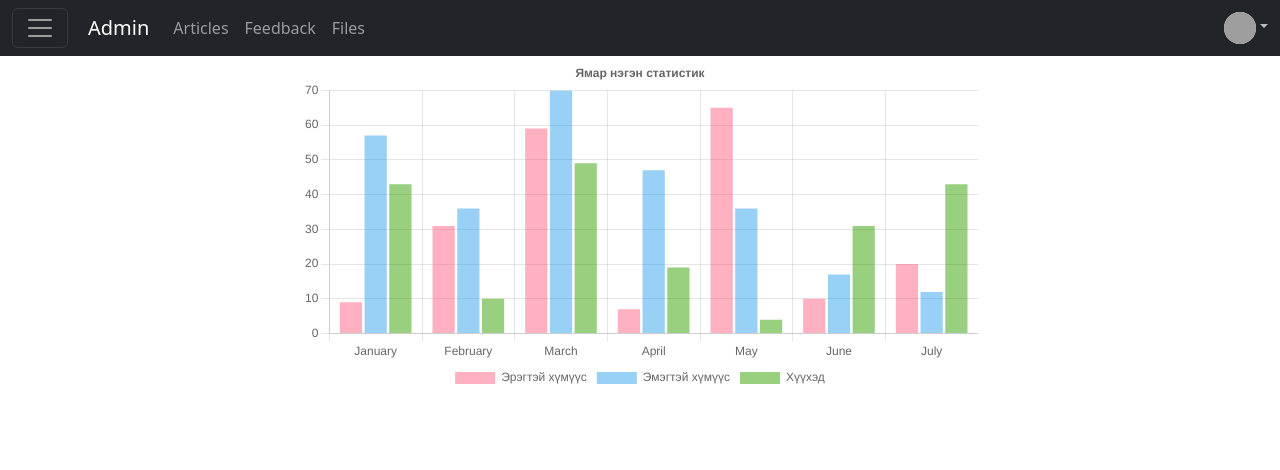
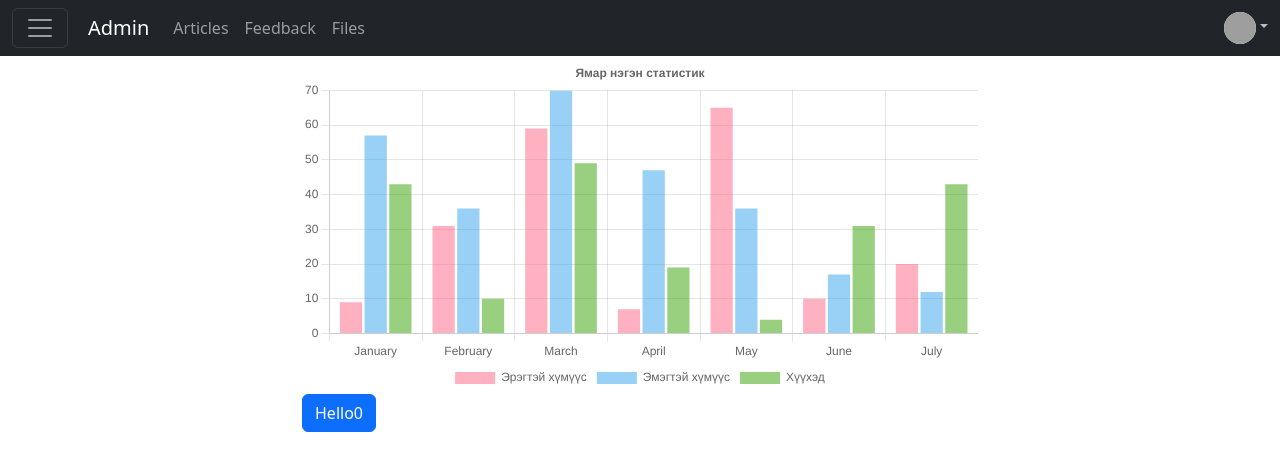
Before and after one commit to binderiyats/admin-panel, a React (Create React App) app: page / in a window 1280 px wide. Shown: the top 470 px of the page. Built offline with nearby package versions, Linux system fonts and the light colour scheme; grey boxes are pictures that could not be loaded.

Commit message:
Class component

```diff
--- /dev/null
+++ b/src/components/DemoClassComponent.jsx
@@ -0,0 +1,38 @@
+import React from "react";
+import { Button } from "react-bootstrap";
+import { toast } from "react-toastify";
+export class DemoClassComponent extends React.Component {
+  constructor(props) {
+    super(props);
+    this.state = {
+      count: 0,
+    };
+  }
+  increaseCount() {
+    this.setState({
+      count: this.state.count + 1,
+    });
+  }
+
+  componentWillUnmount() {
+    toast.success("javkhaa zaaj ugsiin");
+  }
+
+  componentDidUpdate() {
+    if (this.state.count === 10) {
+      this.props.setShowButton(false);
+    }
+  }
+
+  render() {
+    return (
+      <Button
+        onClick={() => {
+          this.increaseCount();
+        }}
+      >
+        Hello{this.state.count}
+      </Button>
+    );
+  }
+}
--- a/src/pages/Home.jsx
+++ b/src/pages/Home.jsx
@@ -1,52 +1,74 @@
-import { Chart as ChartJS, CategoryScale, ArcElement, LinearScale, BarElement, Title, Tooltip, Legend } from 'chart.js';
-import { Bar } from 'react-chartjs-2';
+import {
+  Chart as ChartJS,
+  CategoryScale,
+  ArcElement,
+  LinearScale,
+  BarElement,
+  Title,
+  Tooltip,
+  Legend,
+} from "chart.js";
+import { useState } from "react";
+import { Bar } from "react-chartjs-2";
+import { DemoClassComponent } from "../components/DemoClassComponent";
 
-ChartJS.register(CategoryScale, LinearScale, BarElement, ArcElement, Title, Tooltip, Legend);
+ChartJS.register(
+  CategoryScale,
+  LinearScale,
+  BarElement,
+  ArcElement,
+  Title,
+  Tooltip,
+  Legend
+);
 
 export const options = {
   responsive: true,
   plugins: {
     legend: {
-      position: 'bottom',
+      position: "bottom",
     },
     title: {
       display: true,
-      text: 'Ямар нэгэн статистик',
+      text: "Ямар нэгэн статистик",
     },
   },
 };
 
-const labels = ['January', 'February', 'March', 'April', 'May', 'June', 'July'];
+const labels = ["January", "February", "March", "April", "May", "June", "July"];
 
 export const data = {
   labels,
   datasets: [
     {
-      label: 'Эрэгтэй хүмүүс',
+      label: "Эрэгтэй хүмүүс",
       data: labels.map(() => Math.round(Math.random() * 70)),
-      backgroundColor: 'rgba(255, 99, 132, 0.5)',
+      backgroundColor: "rgba(255, 99, 132, 0.5)",
     },
     {
-      label: 'Эмэгтэй хүмүүс',
+      label: "Эмэгтэй хүмүүс",
       data: labels.map(() => Math.round(Math.random() * 70)),
-      backgroundColor: 'rgba(53, 162, 235, 0.5)',
+      backgroundColor: "rgba(53, 162, 235, 0.5)",
     },
     {
-      label: 'Хүүхэд',
+      label: "Хүүхэд",
       data: labels.map(() => Math.round(Math.random() * 70)),
-      backgroundColor: 'rgba(53, 162, 0, 0.5)',
+      backgroundColor: "rgba(53, 162, 0, 0.5)",
     },
   ],
 };
 
 export default function Home() {
+  const [showButton, setShowButton] = useState(true);
   return (
     <div className="container-sm body-container">
       <div className="row">
         <div className="col-12">
           <Bar options={options} data={data} />
         </div>
-        <div className="col-6"></div>
+        <div className="col-6">
+          {showButton && <DemoClassComponent setShowButton={setShowButton} />}
+        </div>
       </div>
     </div>
   );
```
